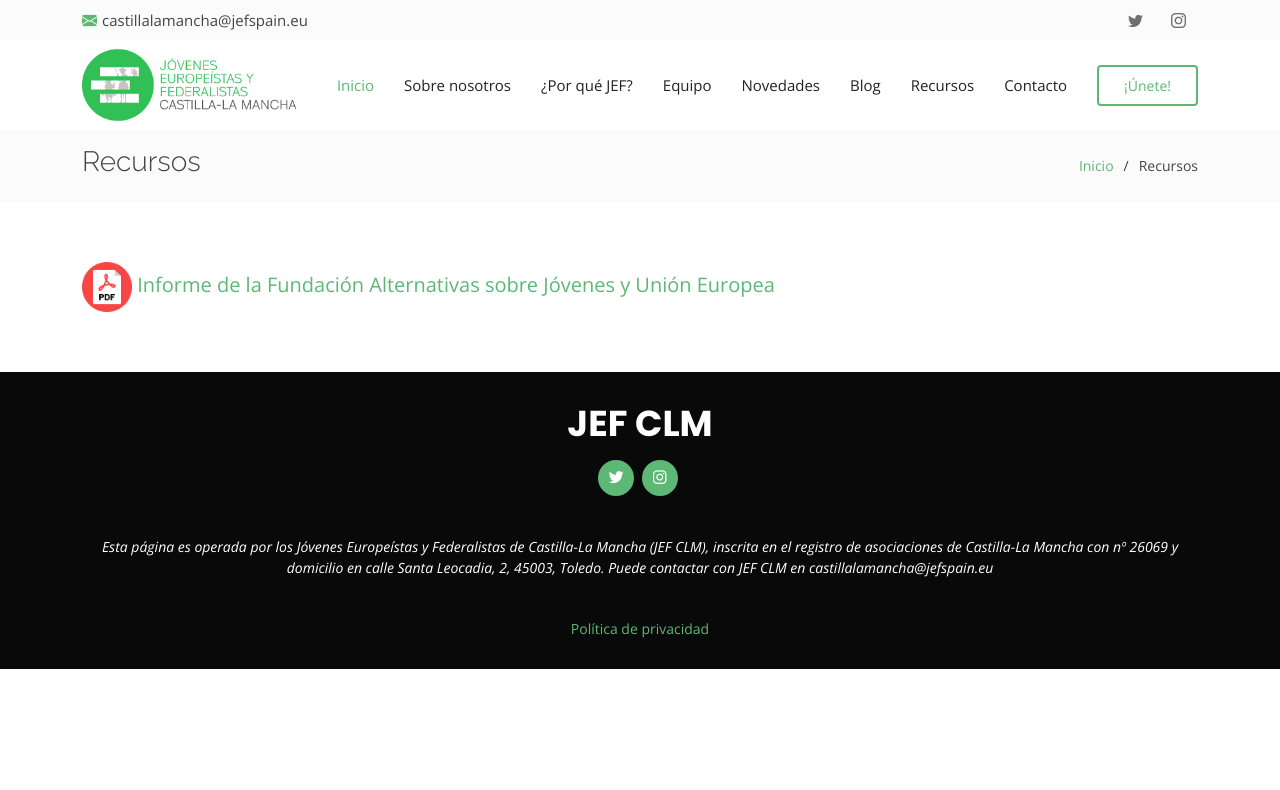
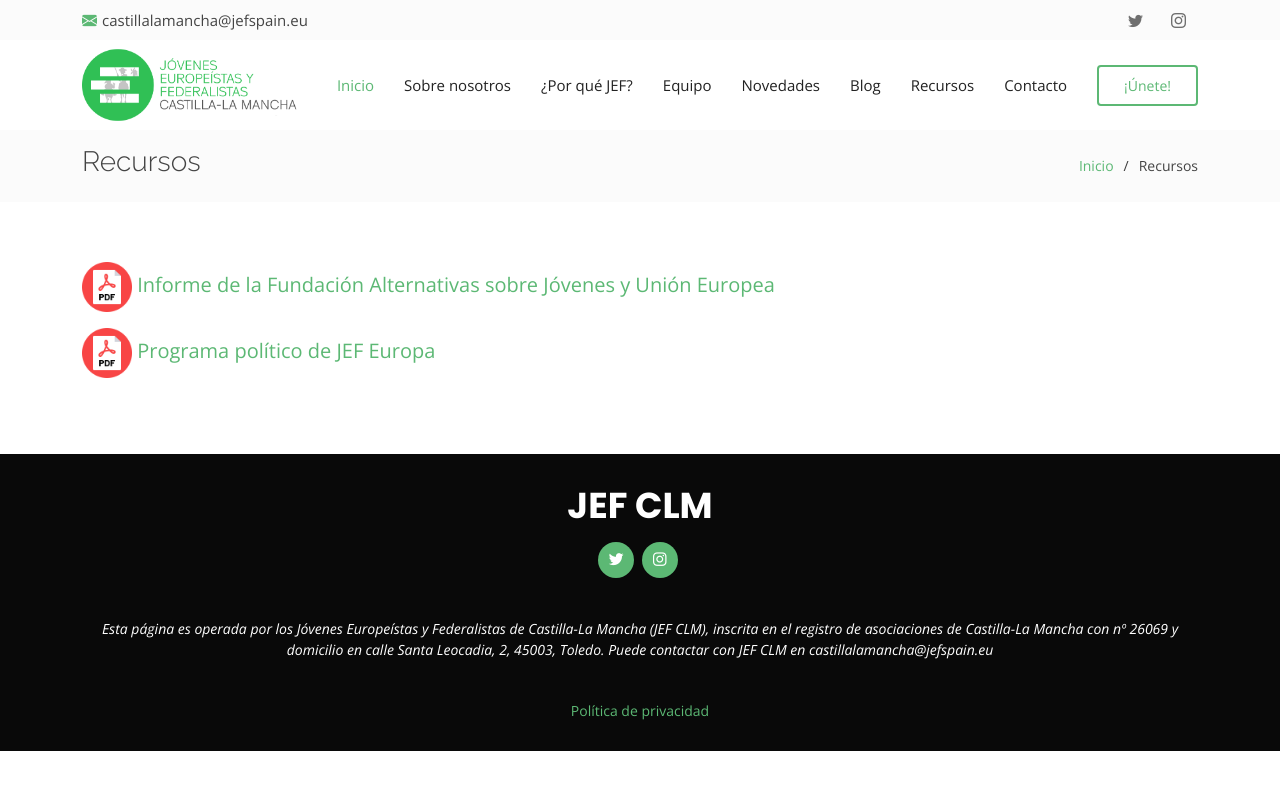
Before and after one commit to blasf1/jefclm, a Jekyll site: the page built from resources.html, in a window 1280 px wide. Shown: the top 790 px of the page. Built offline with Jekyll 4.4.1, drawn with Linux system fonts in a browser that asks for light colours.

Commit message:
Resources

```diff
--- a/resources.html
+++ b/resources.html
@@ -2,5 +2,6 @@
 layout: resources
 ---
 <section>
-    <a href="{{ site.baseurl }}/files/jovenesyUE.pdf" style="font-size: 20px;"><img src="{{ site.baseurl }}/assets/img/pdf-icon.png" alt="" style="width:50px;"> Informe de la Fundación Alternativas sobre Jóvenes y Unión Europea</a>
+    <a href="{{ site.baseurl }}/files/jovenesyUE.pdf" style="font-size: 20px;"><img src="{{ site.baseurl }}/assets/img/pdf-icon.png" alt="" style="width:50px;"> Informe de la Fundación Alternativas sobre Jóvenes y Unión Europea<p></p></a>
+    <a href="{{ site.baseurl }}/files/Programa_Politico_JEF.pdf" style="font-size: 20px;"><img src="{{ site.baseurl }}/assets/img/pdf-icon.png" alt="" style="width:50px;"> Programa político de JEF Europa<p></p></a>
 </section>
```
Also changed, not shown: 1 other file.
